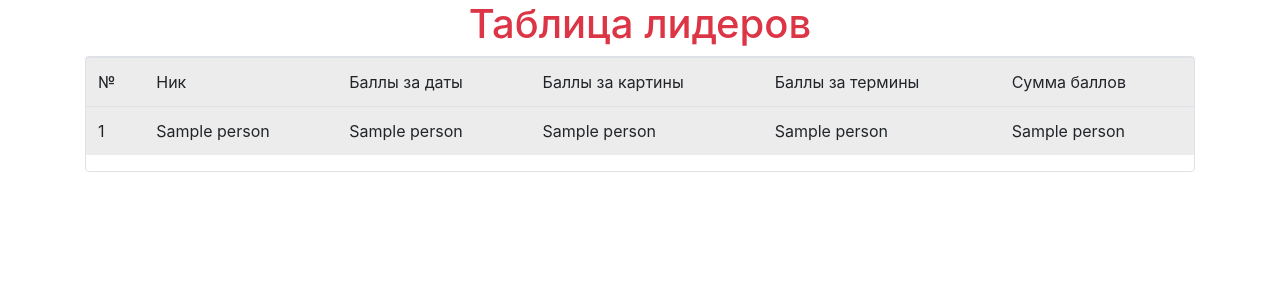
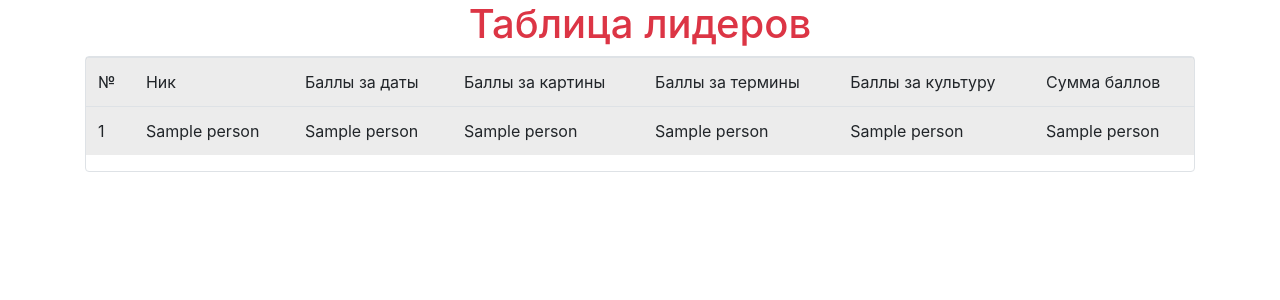
Before and after one commit to StopChangingTheName/alice-skills, a Flask app: template templates/records.html in a window 1280 px wide. Shown: the part 90-390 px from the top of the page. Run offline with Flask 2, Linux system fonts and the light colour scheme; the template is opened without the code that fills it: most values are stand-ins (such as "Sample title", 1, 10 or a date in 2020); some libraries are stand-ins or nearby versions.

Commit message:
культура в html

```diff
--- a/templates/records.html
+++ b/templates/records.html
@@ -10,6 +10,7 @@
             <td class="table-active">Баллы за даты</td>
             <td class="table-active">Баллы за картины</td>
             <td class="table-active">Баллы за термины</td>
+            <td class="table-active">Баллы за культуру</td>
             <td class="table-active">Сумма баллов</td>
         </tr>
         {% for p in persons%}
@@ -20,6 +21,7 @@
             <td class="table-active">{{p[3]}}</td>
             <td class="table-active">{{p[4]}}</td>
             <td class="table-active">{{p[5]}}</td>
+            <td class="table-active">{{p[6]}}</td>
         </tr>
         {% endfor %}
     </table>
```
